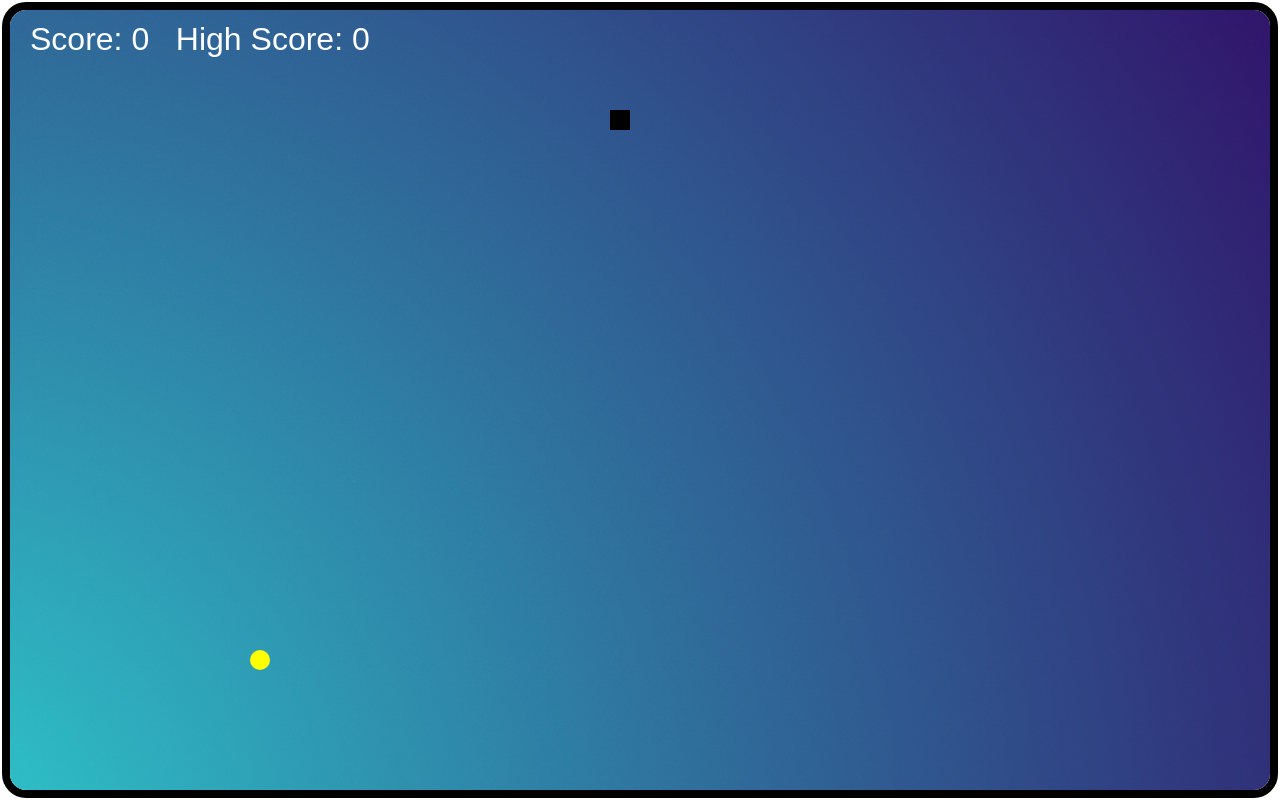
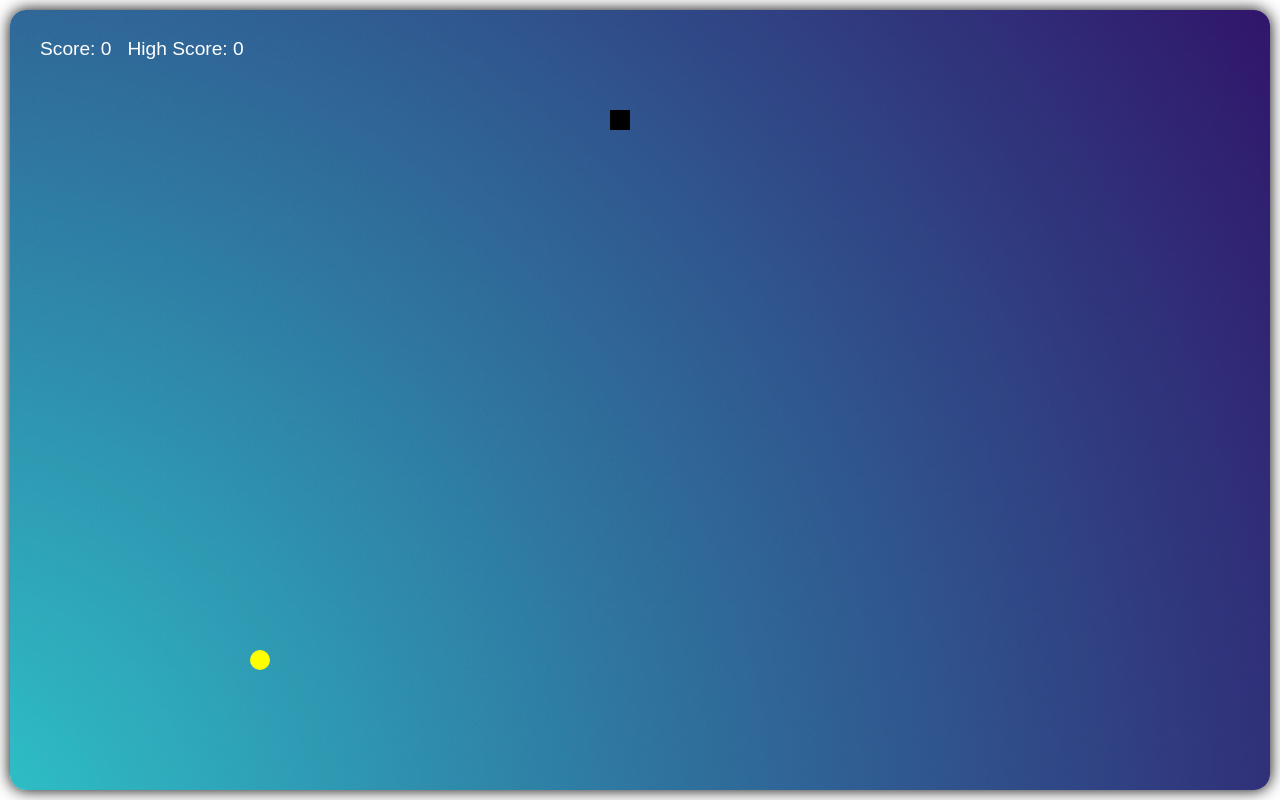
Before and after one commit to mukil013/Snake-game, a plain HTML site: page index.html in a window 1280 px wide. Drawn offline with Linux system fonts and the light colour scheme.

Commit message:
reduced font size

```diff
--- a/css/main.css
+++ b/css/main.css
@@ -13,7 +13,7 @@ body {
 canvas {
     background: url(../media/luke-chesser-pJadQetzTkI-unsplash.jpg);
     background-size: cover;
-    box-shadow: 0 0 0 .5rem #000;
+    box-shadow: 0 0 1rem  #000;
     border-radius: 1rem;
     position: absolute;
     top: 50%;
--- a/js/app.js
+++ b/js/app.js
@@ -58,8 +58,8 @@ class Game {
 
         // Draw the score and high score
         this.ctx.fillStyle = 'white';
-        this.ctx.font = '2rem Arial';
-        this.ctx.fillText(`Score: ${this.score}   High Score: ${this.highScore}`, 20, 40);
+        this.ctx.font = '1.2rem Arial';
+        this.ctx.fillText(`Score: ${this.score}   High Score: ${this.highScore}`, 30, 45);
 
         if (!this.gameRunning) {
             this.ctx.fillStyle = 'white';
```
